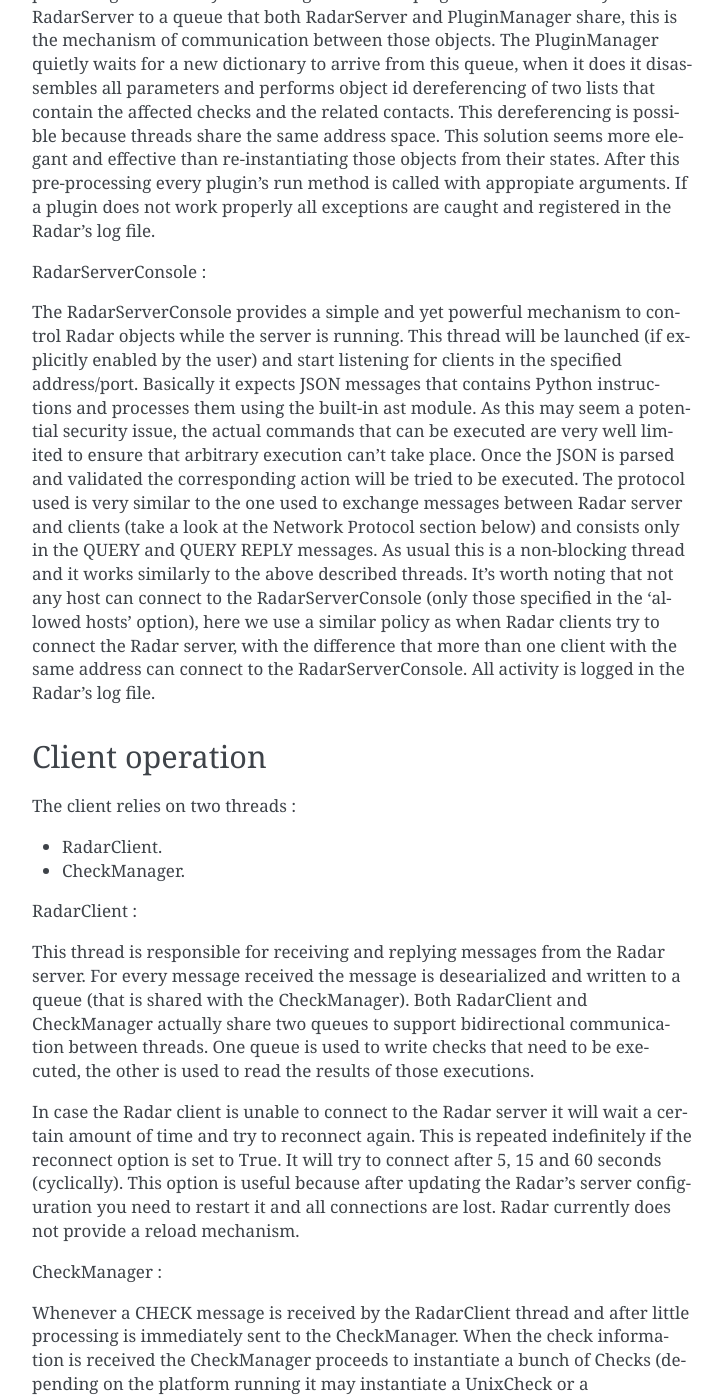
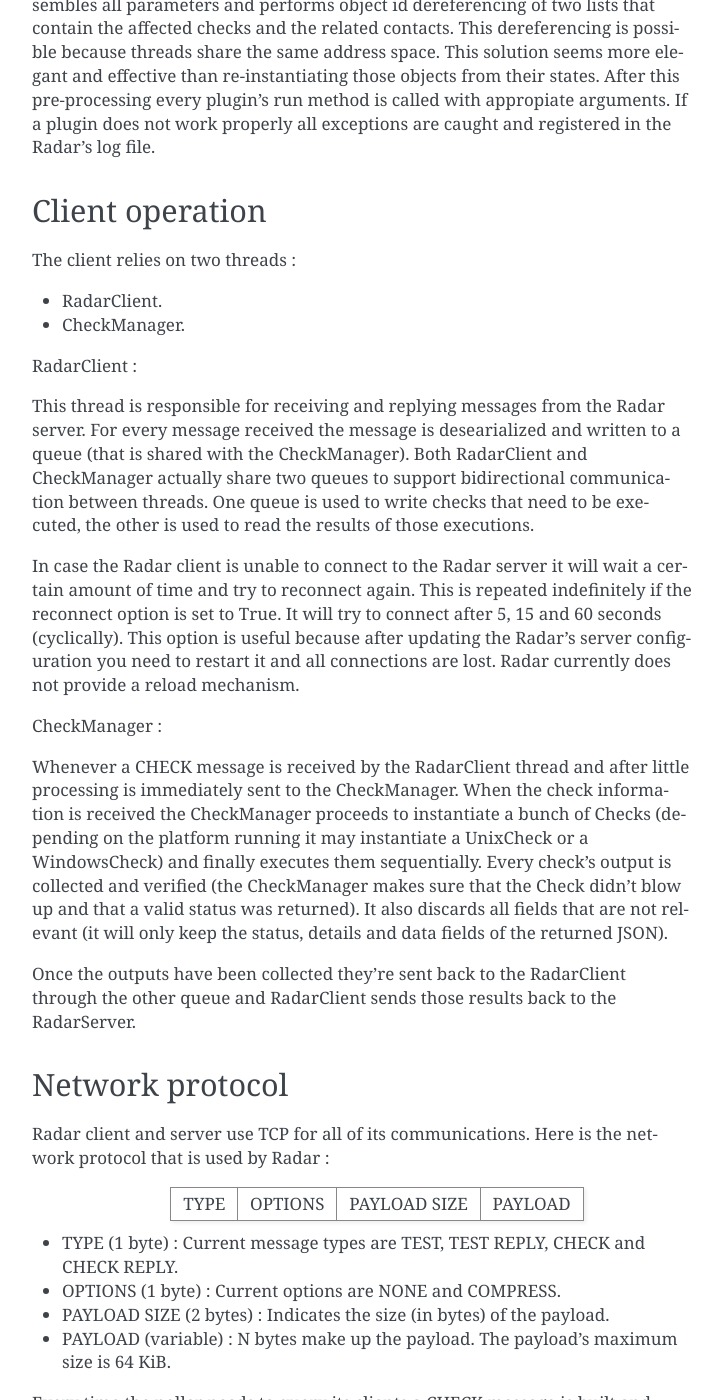
Before and after one commit to lliendo/Radar, a Sphinx documentation site: the page built from docs/internals.rst, in a window 1280 px wide and 1400 px high, scrolled down 4088 px. Shown: the whole window, without its empty margins (388-1110 px from the left). Built offline with Sphinx 7.4.7, drawn with Linux system fonts in a browser that asks for light colours; some of the changed text lies outside the part shown.

Commit message:
Revert " - Added documentation for the RadarConsoleClient & RadarConsole."
This reverts commit 7910a51c47229b348d5b883eb34598d2ad5c3b55.

```diff
--- a/docs/internals.rst
+++ b/docs/internals.rst
@@ -70,9 +70,6 @@
 
             /config          # Includes builders that handle initializations of
                              # both Radar client and server.
-
-            /console         # Contains the Radar server console.
-            /console_client  # Contains the classes that support the Radar console client.
 
             /contact         # Contact and ContactGroup abstractions.
 
@@ -159,7 +156,6 @@
 * RadarServer.
 * RadarServerPoller.
 * PluginManager.
-* RadarServerConsole (only spawn if enabled by user).
 
 
 RadarServer :
@@ -213,27 +209,6 @@
 registered in the Radar's log file.
 
 
-RadarServerConsole :
-
-The RadarServerConsole provides a simple and yet powerful mechanism to control
-Radar objects while the server is running. This thread will be launched (if
-explicitly enabled by the user) and start listening for clients in the specified
-address/port. Basically it expects JSON messages that contains Python instructions
-and processes them using the built-in ast module. As this may seem a potential
-security issue, the actual commands that can be executed are very well limited to
-ensure that arbitrary execution can't take place. Once the JSON is parsed and
-validated the corresponding action will be tried to be executed. The protocol
-used is very similar to the one used to exchange messages between Radar server
-and clients (take a look at the Network Protocol section below) and consists only
-in the QUERY and QUERY REPLY messages. As usual this is a non-blocking thread
-and it works similarly to the above described threads. It's worth noting that not
-any host can connect to the RadarServerConsole (only those specified in the
-'allowed hosts' option), here we use a similar policy as when Radar clients try
-to connect the Radar server, with the difference that more than one client with
-the same address can connect to the RadarServerConsole. All activity is logged
-in the Radar's log file.
-
-
 Client operation
 ----------------
 
@@ -274,33 +249,6 @@
 Once the outputs have been collected they're sent back to the RadarClient
 through the other queue and RadarClient sends those results back to the
 RadarServer.
-
-
-Console client operation
-------------------------
-
-The Radar console client is an external console application that allows you to
-remotely control certain aspects of a Radar server. It consists of the following
-threads :
-
-* RadarConsoleClient.
-* RadarConsoleClientInput.
-
-
-These two threads work cooperatively and communicate each other using two queues.
-Once again this is the same technique used between the RadarClient and CheckManager.
-The RadarConsoleClientInput waits indefinetly for user input. After the user types
-something in, the input is immediatly serialized into a JSON that contains the 'action'
-to be executed on the server side, then this JSON is communicated to the RadarConsoleClient
-which in turns sends it to the server. When the RadarServerConsole finishes
-processing the requested action (if valid) it talks back to the RadarConsoleClient
-replying the details about how the command performed, then it is once again passed
-to the RadarConsoleClientInput (through a queue) which prints the results on the screen.
-
-Two commands are 'wrapped' from the RadarConsoleClientInput before passing them
-to the RadarConsoleClient thread. These are the '' (empty string) and the 'quit()'
-instructions. In the first case we simply print a new line, the latter if called
-makes the RadarConsoleClient gracefully finish its interaction with the server.
 
 
 Network protocol
```
Also changed, not shown: 1 other file.
